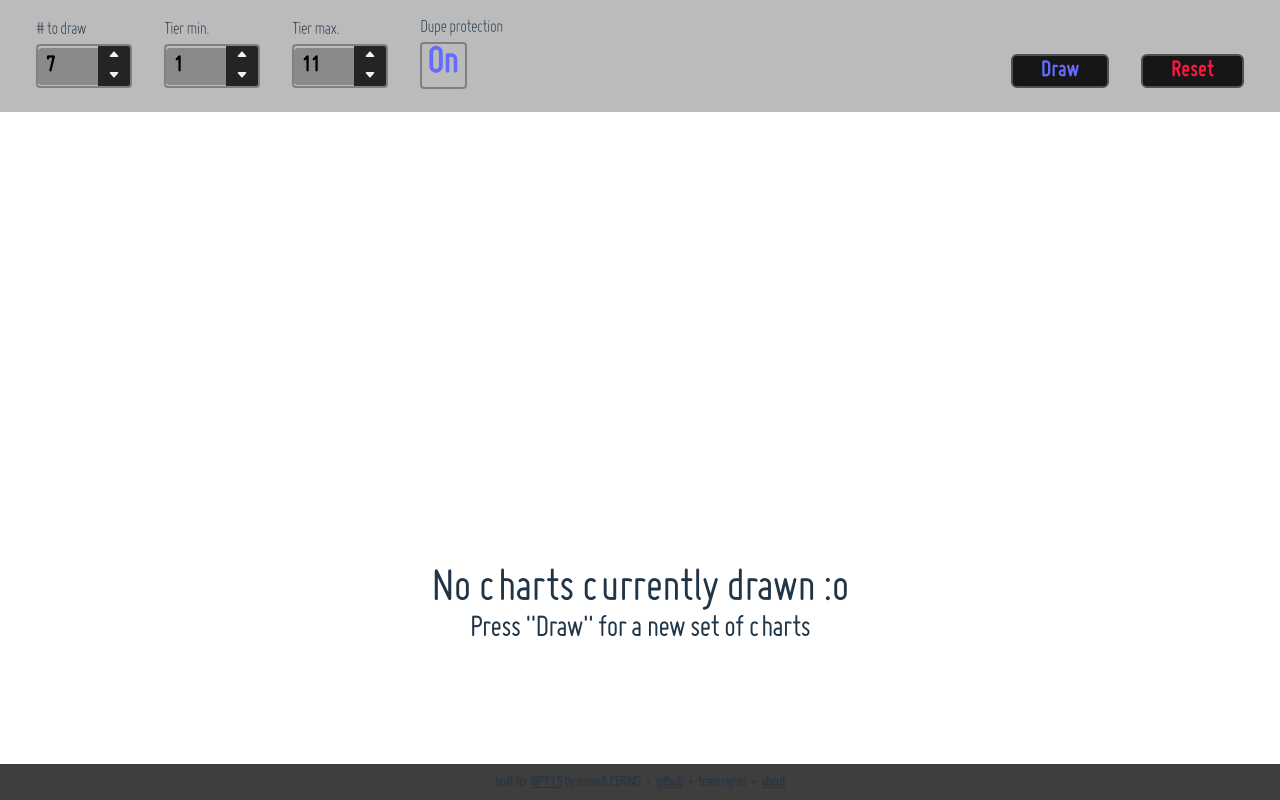
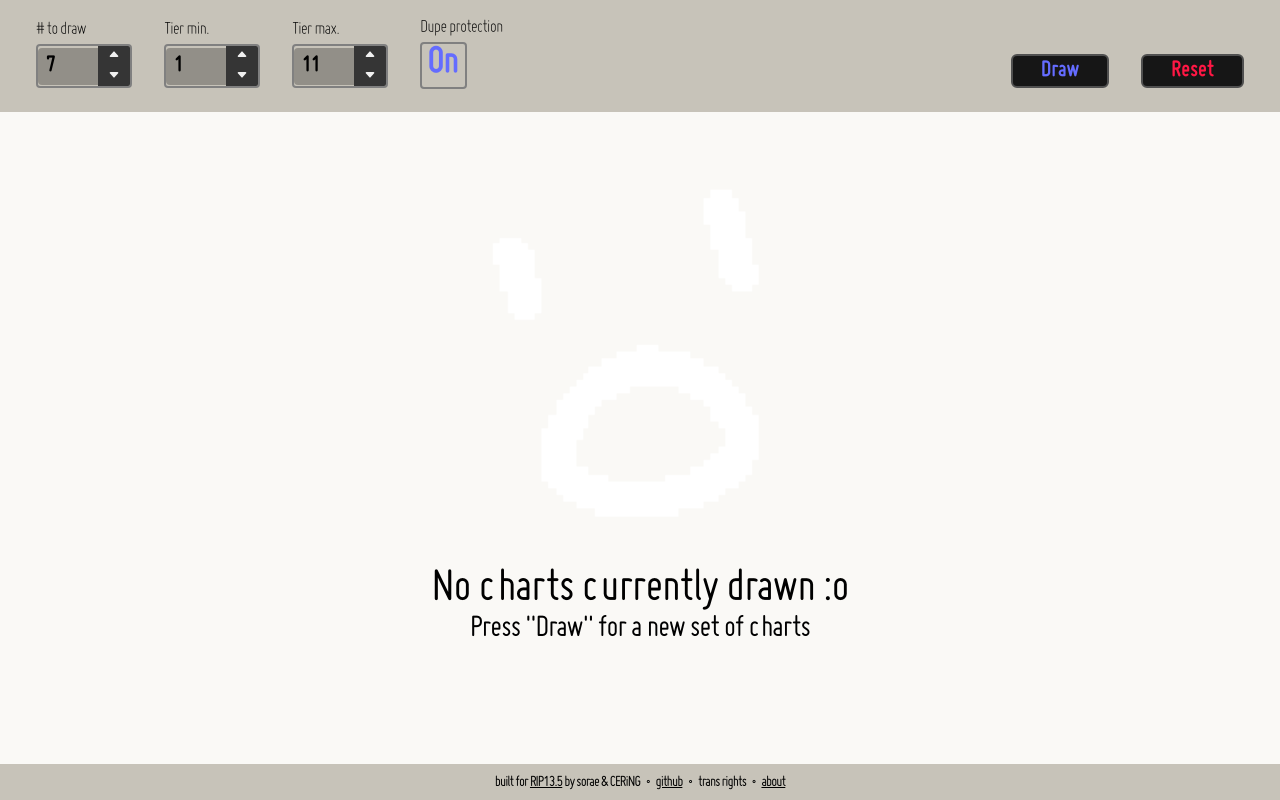
Before and after one commit to soraeee/cardigan, a React (Vite) app in the folder card-draw/: page / in a window 1280 px wide. Built offline with nearby package versions, Linux system fonts and the light colour scheme.

Commit message:
Add semi-scuffed support for light theme
it doesn't look particularly good but whatever

```diff
--- a/card-draw/src/index.css
+++ b/card-draw/src/index.css
@@ -42,21 +42,6 @@
   -webkit-font-smoothing: antialiased;
   -moz-osx-font-smoothing: grayscale;
   -webkit-text-size-adjust: 100%;
-}
-
-@media (prefers-color-scheme: light) {
-  :root {
-    color: #213547;
-    background-color: #ffffff;
-  }
-
-  a:hover {
-    color: #747bff;
-  }
-
-  button {
-    background-color: #f9f9f9;
-  }
 }
 
 /* Holy shit i am so bad at css */
@@ -595,3 +580,73 @@ button:hover {
   filter: drop-shadow(0 0 0.2rem #ffffff);
   cursor: pointer;
 }
+
+@media (prefers-color-scheme: light) {
+  :root {
+    color: #213547;
+    background-color: #FAF9F6;
+  }
+
+  a:hover {
+    color: #747bff;
+  }
+
+  .card-meta>* {
+    color: #ffffff;
+  }
+
+  .card-right>* {
+    color: #ffffff;
+  }
+
+  .footer-text {
+    color: #000000;
+  }
+
+  .footer-text>* {
+    color: #000000;
+  }
+
+  .modal-button>* {
+    color: #ffffff;
+  }
+
+  .checkbox-label {
+    color: #000000;
+  }
+
+  .numfield-inner>* {
+    color: #000000;
+  }
+
+  .numfield-title {
+    color: #000000;
+  }
+
+  .numfield-controls>* {
+    background-color: #353535;
+  }
+  .numfield-controls>*:hover {
+    background-color: #9ab6ca;
+  }
+
+  .header {
+    background-color: #c7c3b9;
+  }
+
+  .footer {
+    background-color: #c7c3b9;
+  }
+
+  .nodraw>* {
+    color: #000000;
+  }
+
+  .numfield-value:hover {
+    background-color: #9ab6ca;
+  }
+
+  .checkbox-input:hover {
+    background-color: #9ab6ca;
+  }
+}
```
